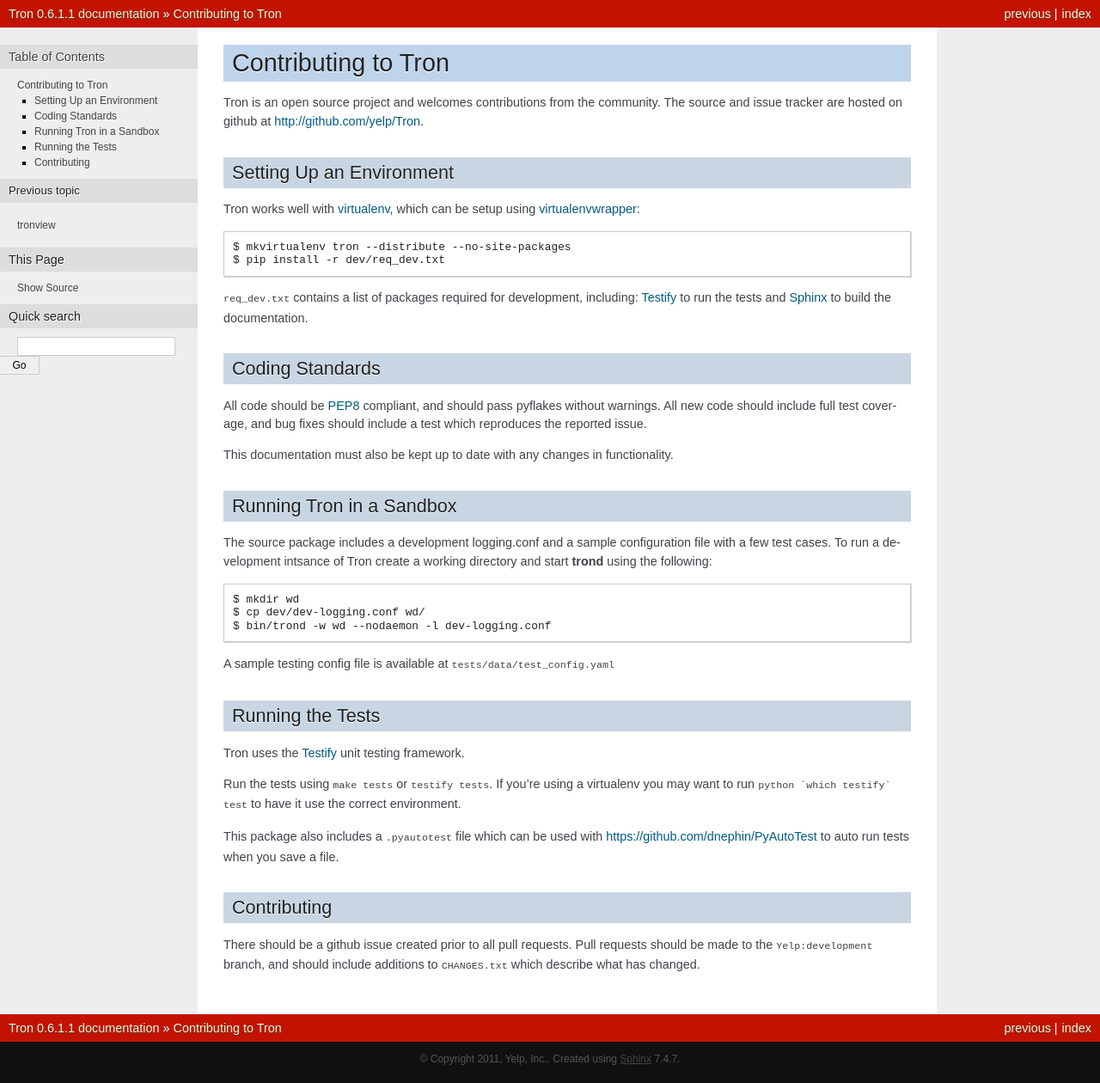
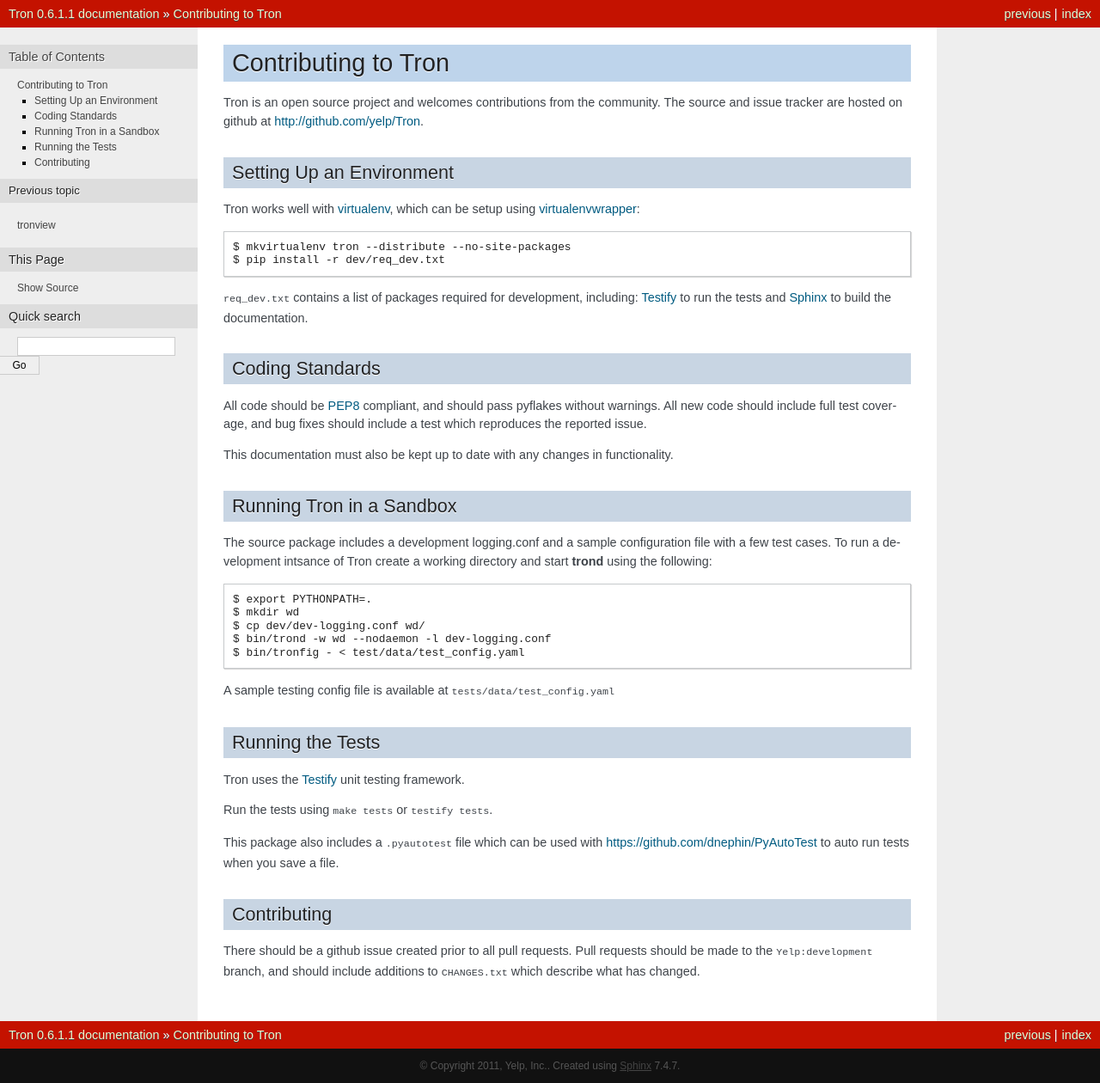
Before and after one commit to Yelp/Tron, a Sphinx documentation site: the page built from docs/developing.rst, in a window 1280 px wide. Shown: the whole page at 86% size. Built offline with Sphinx 7.4.7, drawn with Linux system fonts in a browser that asks for light colours.

Commit message:
Update dev docs and logging .

```diff
--- a/docs/developing.rst
+++ b/docs/developing.rst
@@ -40,9 +40,11 @@ sample configuration file with a few test cases. To run a development intsance
 of Tron create a working directory and start
 :command:`trond` using the following::
 
+    $ export PYTHONPATH=.
     $ mkdir wd
     $ cp dev/dev-logging.conf wd/
     $ bin/trond -w wd --nodaemon -l dev-logging.conf
+    $ bin/tronfig - < test/data/test_config.yaml
 
 
 A sample testing config file is available at ``tests/data/test_config.yaml``
@@ -53,9 +55,7 @@ Tron uses the `Testify <https://github.com/Yelp/Testify>`_ unit testing
 framework.
 
 
-Run the tests using ``make tests`` or ``testify tests``.  If you're using a
-virtualenv you may want to run ``python `which testify` test`` to have it
-use the correct environment.
+Run the tests using ``make tests`` or ``testify tests``.
 
 This package also includes a ``.pyautotest`` file which can be used with
 https://github.com/dnephin/PyAutoTest to auto run tests when you save a file.
```
Also changed, not shown: 1 other file.
